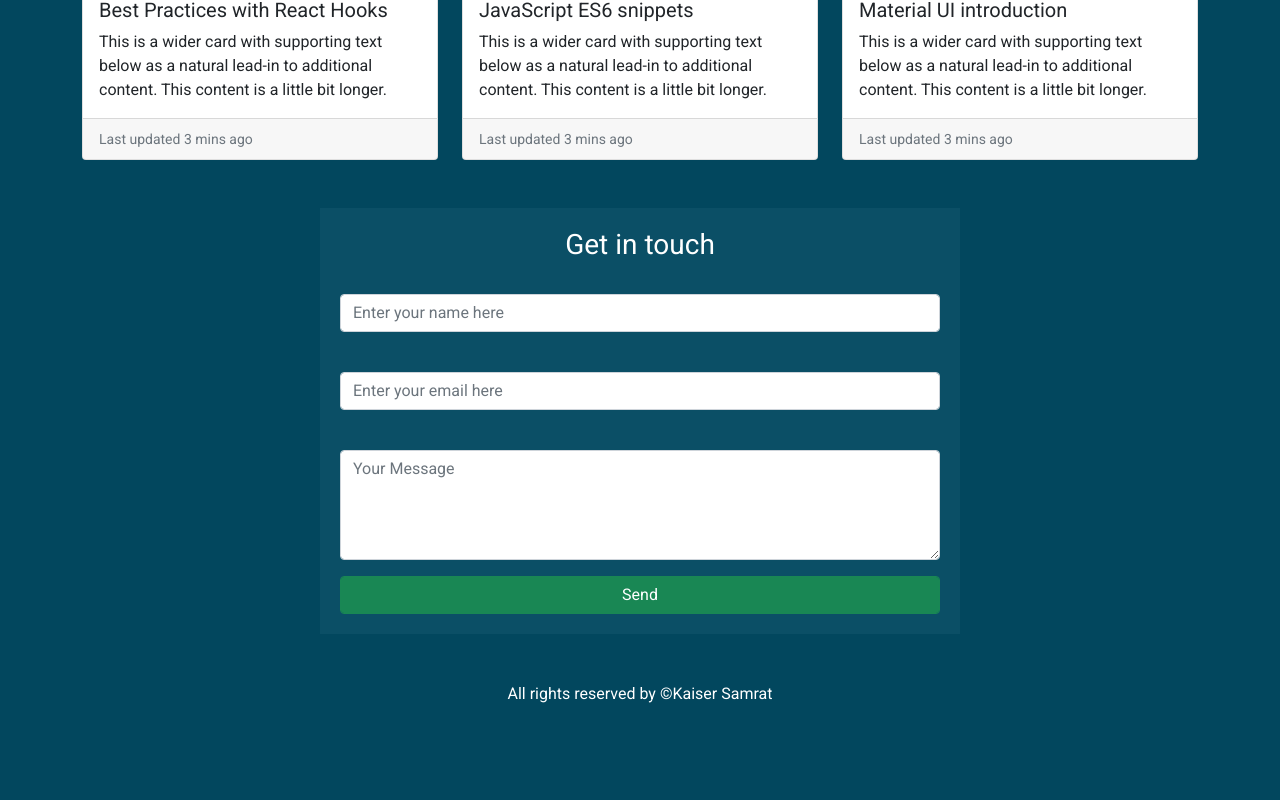
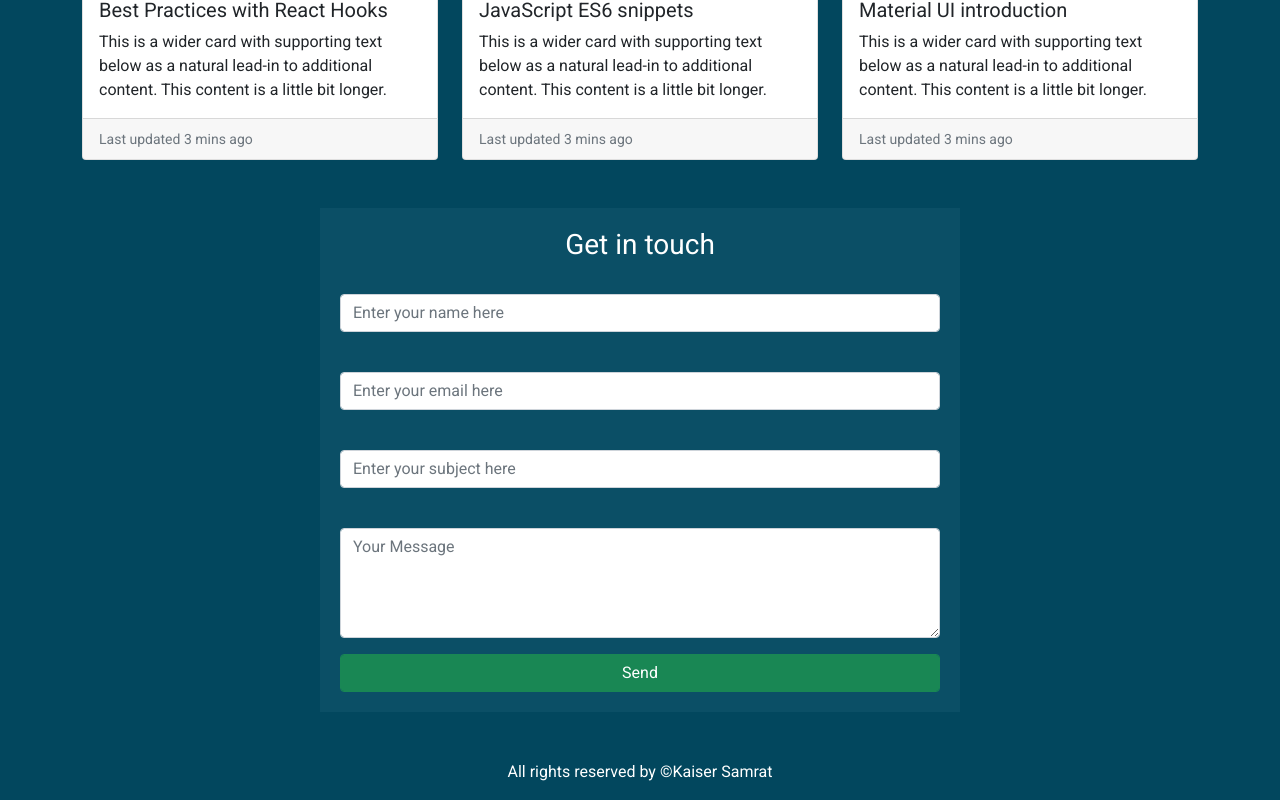
Before and after one commit to KaiserSamrat/my-portfolio, a React (Create React App) app: page / in a window 1280 px wide. Shown: the part 2674-3474 px from the top of the page. Before the commit the page ends 3396 px from the top, so only its background shows below. Built offline with nearby package versions, Linux system fonts and the light colour scheme.

Commit message:
email service added

```diff
--- a/package.json
+++ b/package.json
@@ -6,6 +6,7 @@
     "@testing-library/jest-dom": "^5.12.0",
     "@testing-library/react": "^11.2.6",
     "@testing-library/user-event": "^12.8.3",
+    "emailjs-com": "^2.6.4",
     "react": "^17.0.2",
     "react-dom": "^17.0.2",
     "react-router-dom": "^5.2.0",
--- a/src/App.js
+++ b/src/App.js
@@ -13,6 +13,7 @@ import Home from './Components/Home/Home';
 import Navbar from './Components/Navbar/Navbar';
 import AllBlog from './Components/AllBlog/AllBlog';
 import ContactDetails from './Components/ContactDetails/ContactDetails';
+import NotFound from './Components/NotFound/NotFound';
 
 function App() {
   return (
@@ -36,6 +37,10 @@ function App() {
            <ContactDetails></ContactDetails>
 
           </Route>
+          <Route path='*'>
+          <NotFound></NotFound>
+
+          </Route>
 
         </Switch>
       </Router>
--- a/src/Components/Blog/Blog.css
+++ b/src/Components/Blog/Blog.css
@@ -6,6 +6,6 @@
 
 }
 .card:hover{
-    transform: scale(1.02);
+    transform: scale(1.05);
   box-shadow: 0 10px 20px rgba(0,0,0,.12), 0 4px 8px rgba(0,0,0,.06);
   }
--- a/src/Components/Contact/Contact.js
+++ b/src/Components/Contact/Contact.js
@@ -1,25 +1,46 @@
 import React from 'react';
+import emailjs from 'emailjs-com';
 import './Contact.css'
 
+
+
+
 const Contact = () => {
+
+    function sendEmail(e) {
+        e.preventDefault();
+
+        emailjs.sendForm('service_j7beah7', 'template_895462k', e.target, 'user_UrfOAsonOBkwWSwc7DCcS')
+            .then((result) => {
+                console.log(result.text);
+            }, (error) => {
+                console.log(error.text);
+            });
+        e.target.reset()
+    }
     return (
         <div>
-            <form className='container ms-auto mt-5 col-md-6 contact' id='contact-area'>
+            <form className='container ms-auto mt-5 col-md-6 contact' id='contact-area' onSubmit={sendEmail}>
                 <h3 className='text-center'>Get in touch</h3>
                 <div class="mb-3">
                     <label class="form-label"></label>
-                    <input type="name" class="form-control" placeholder='Enter your name here' />
+                    <input type="text" class="form-control" placeholder='Enter your name here' name="name" />
 
                 </div>
                 <div class="mb-3">
                     <label class="form-label"></label>
-                    <input type="email" class="form-control" placeholder='Enter your email here' />
+                    <input type="email" class="form-control" placeholder='Enter your email here' name="email" />
+
+                </div>
+                <div class="mb-3">
+                    <label class="form-label"></label>
+                    <input type="text" class="form-control" placeholder='Enter your subject here' name="subject" />
 
                 </div>
                 <div className='mb-3'>
                     <label ></label>
 
-                    <textarea rows="4" cols="50" placeholder='Your Message' class="form-control">
+                    <textarea rows="4" cols="50" placeholder='Your Message' class="form-control" name="message">
 
                     </textarea>
 
--- a/src/Components/ContactDetails/ContactDetails.js
+++ b/src/Components/ContactDetails/ContactDetails.js
@@ -1,24 +1,41 @@
 import React from 'react';
+import emailjs from 'emailjs-com';
 
 const ContactDetails = () => {
+    function sendEmail(e) {
+        e.preventDefault();
+
+        emailjs.sendForm('service_j7beah7', 'template_895462k', e.target, 'user_UrfOAsonOBkwWSwc7DCcS')
+            .then((result) => {
+                console.log(result.text);
+            }, (error) => {
+                console.log(error.text);
+            });
+        e.target.reset()
+    }
     return (
         <div>
-             <form className='container ms-auto mt-5 col-md-6 contact' id='contact-area'>
+            <form className='container ms-auto mt-5 col-md-6 contact' id='contact-area' onSubmit={sendEmail}>
                 <h3 className='text-center'>Get in touch</h3>
                 <div class="mb-3">
                     <label class="form-label"></label>
-                    <input type="name" class="form-control" placeholder='Enter your name here' />
+                    <input type="text" class="form-control" placeholder='Enter your name here' name="name" />
 
                 </div>
                 <div class="mb-3">
                     <label class="form-label"></label>
-                    <input type="email" class="form-control" placeholder='Enter your email here' />
+                    <input type="email" class="form-control" placeholder='Enter your email here' name="email" />
+
+                </div>
+                <div class="mb-3">
+                    <label class="form-label"></label>
+                    <input type="text" class="form-control" placeholder='Enter your subject here' name="subject" />
 
                 </div>
                 <div className='mb-3'>
                     <label ></label>
 
-                    <textarea rows="4" cols="50" placeholder='Your Message' class="form-control">
+                    <textarea rows="4" cols="50" placeholder='Your Message' class="form-control" name="message">
 
                     </textarea>
 
--- /dev/null
+++ b/src/Components/NotFound/NotFound.js
@@ -0,0 +1,11 @@
+import React from 'react';
+
+const NotFound = () => {
+    return (
+        <div>
+            <h3 className='text-center text-danger'>The requested Page is not found</h3>
+        </div>
+    );
+};
+
+export default NotFound;
```
Also changed, not shown: 1 other file (tests, documents, lock files or other folders).
